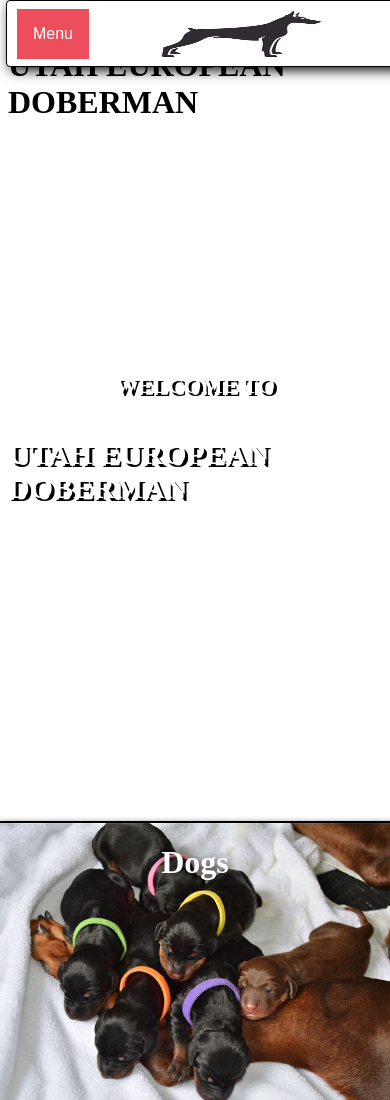
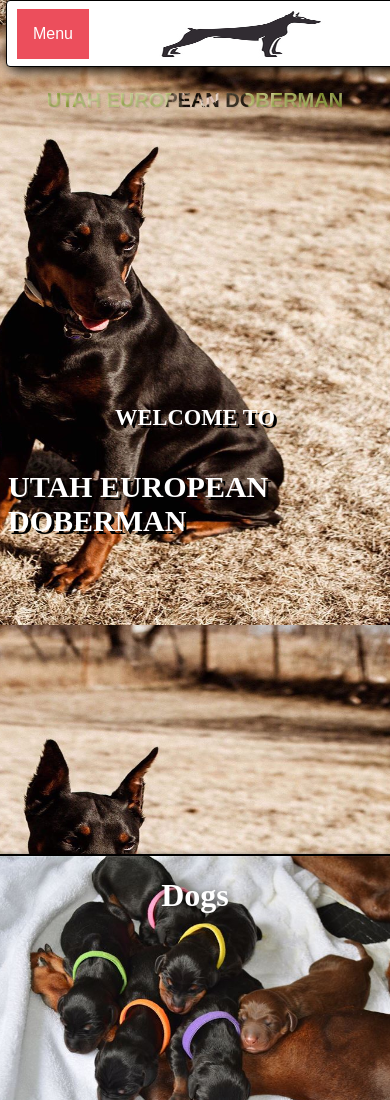
Before and after one commit to anderson0741/utah-european-doberman, a React app in the folder client/: page / in a window 390 px wide. Shown: the top 1100 px of the page. Built offline with nearby package versions, Linux system fonts and the light colour scheme.

Commit message:
initial launch

```diff
--- a/client/src/Nav/Nav.css
+++ b/client/src/Nav/Nav.css
@@ -97,6 +97,9 @@
         box-shadow: 4px 3px 13px black;
         z-index: 3;
     }
+    .NavTitle{
+        display: none;
+    }
     .dropbtn {
         background-color: rgb(236, 78, 92);
         color: white;
--- a/client/src/Nav/index.js
+++ b/client/src/Nav/index.js
@@ -15,13 +15,14 @@
             <div className="outerNavDiv" >
                 <div className="navBod">
                     <img className='imgs' src={images} alt="" />
+                    <h1 className='NavTitle'>Utah European Doberman</h1>
                     <div className="menuOptions">
                         <div className="navBod_nav guest">
                             <button className="dropbtn">Menu</button>
                             <div className="nav_dropdwn">
                                 <a className='links' href="/">Home</a>
                                 <a className='links' href="/about">About</a>
-                                <a className='links' href="/cars">Shop Cars</a>
+                                <a className='links' href="/cars">Dogs</a>
                                 <a className='links' href="/contact">Contact Us</a>
                             </div>
                         </div>
--- a/client/src/shared/Home/Home.css
+++ b/client/src/shared/Home/Home.css
@@ -8,7 +8,7 @@
         background-size: cover;
     }
     .knockout {
-        background: url('../../images/12.jpg');
+        background: url('../../images/_downloadfiles_wallpapers_1280_1024_hay_field_wallpaper_landscape_nature_1357.jpg');
         background-position: center;
         background-attachment: fixed;
         background-repeat: repeat-y;
@@ -26,6 +26,7 @@
     }
     .tag {
         border: white 5px solid;
+        /* border: black 5px solid; */
         /* box-shadow: 3px 3px 3px 3px black; */
     }
     .welcome_level {
@@ -121,7 +122,7 @@
 
 @media(max-width: 861px) {
     body {
-        /* background-image: url('../../images/jeep_background.jpg'); */
+        background-image: url('../../images/5.jpg');
         background-position-x: -392px;
         background-position-y: 25px;
         background-attachment: scroll;
@@ -130,6 +131,23 @@
     }
     .welcome_level {
         display: none;
+    }
+    .knockout {
+        background: url('../../images/12.jpg');
+        background-position: center;
+        background-attachment: fixed;
+        background-repeat: repeat-y;
+        background-size: cover;
+        text-shadow: 1px 1px 1px rgba(0, 0, 0, 0.1);
+        color: red;
+        -webkit-text-fill-color: transparent;
+        -webkit-background-clip: text;
+        font-weight: bold;
+        font-size: 10px;
+        font-family: arial, helvetica;
+        /* width: 600px; */
+        margin: 50px auto;
+        text-align: center;
     }
     .welcome_level_mobile {
         /* height: 5vh; */
```
Also changed, not shown: client/src/images/_downloadfiles_wallpapers_1280_1024_hay_field_wallpaper_landscape_nature_1357.jpg (added).
